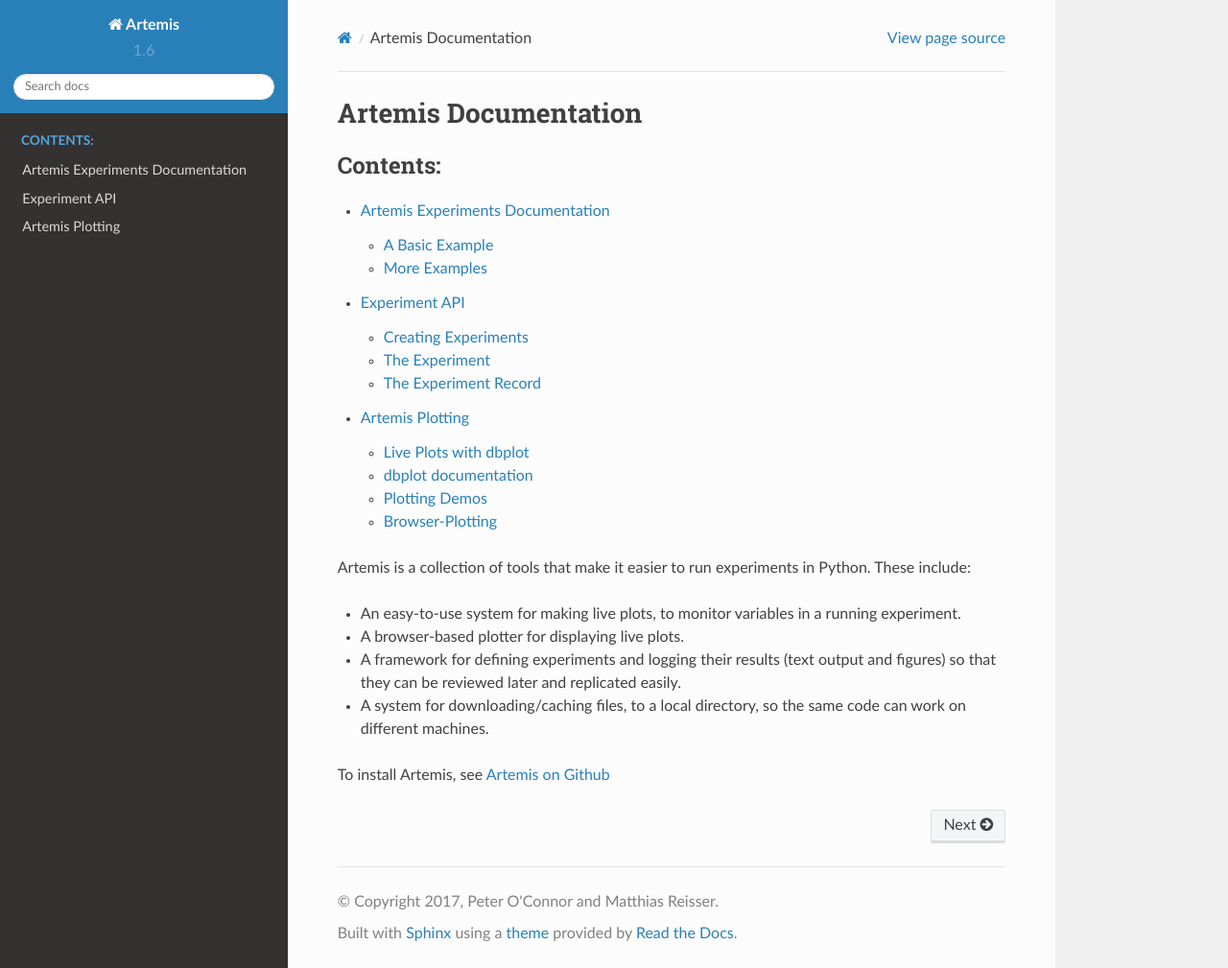
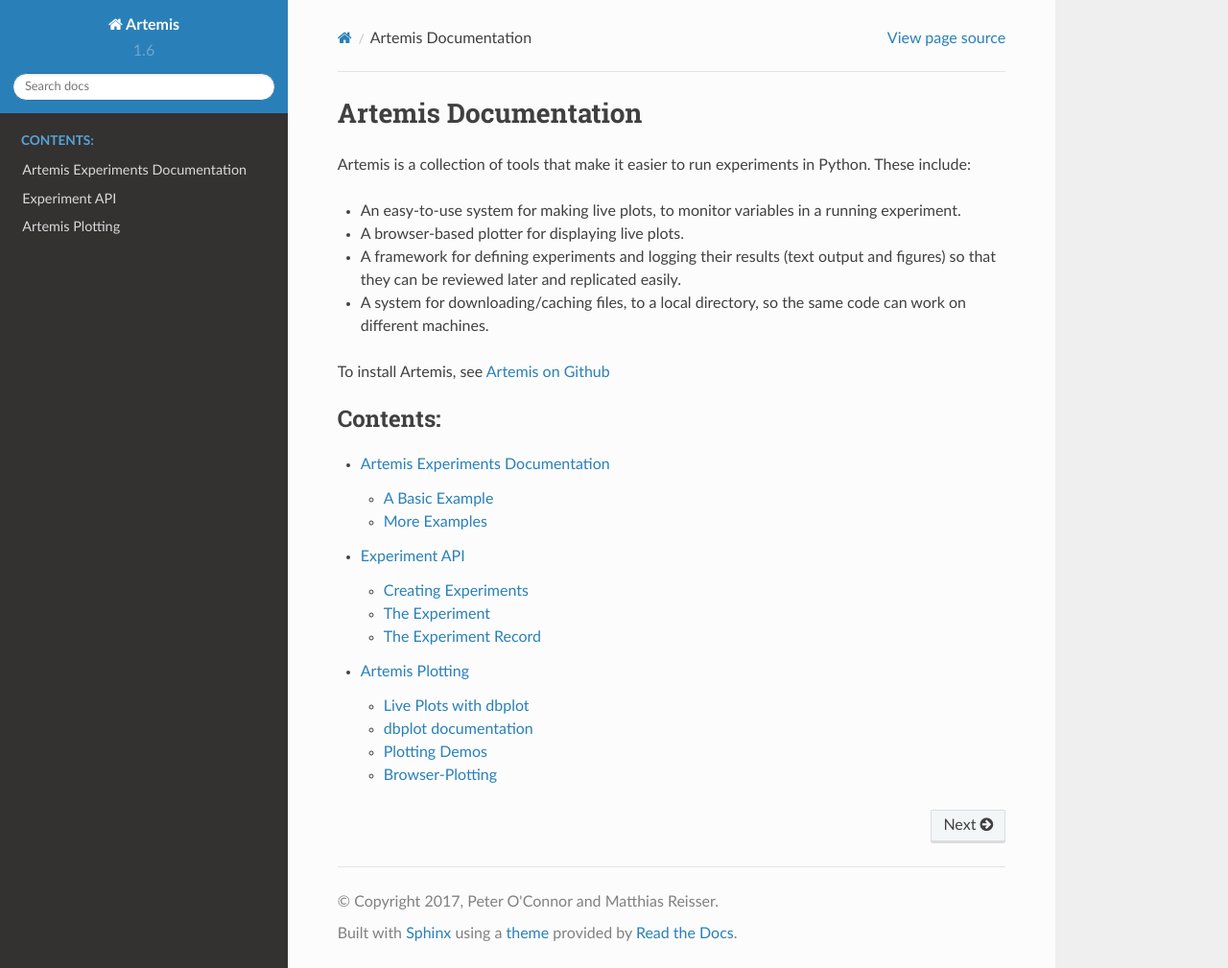
Before and after one commit to QUVA-Lab/artemis, a Sphinx documentation site: the page built from docs/source/index.rst, in a window 1280 px wide and 1009 px high. Shown: the whole window at 96% size. Built offline with Sphinx 7.4.7 and the Read the Docs theme 2.0.0, drawn with Linux system fonts in a browser that asks for light colours; part of the change alters nothing that is shown.

```diff
--- a/docs/source/index.rst
+++ b/docs/source/index.rst
@@ -1,15 +1,5 @@
 Artemis Documentation
 ===================================
-
-
-.. toctree::
-   :maxdepth: 2
-   :caption: Contents:
-
-   experiments
-   experiment-api
-   plotting
-
 
 Artemis is a collection of tools that make it easier to run experiments in Python. These include:
 
@@ -20,3 +10,12 @@ Artemis is a collection of tools that make it easier to run experiments in Pytho
 
 
 To install Artemis, see `Artemis on Github <https://github.com/QUVA-Lab/artemis/>`_
+
+
+.. toctree::
+   :maxdepth: 2
+   :caption: Contents:
+
+   experiments
+   experiment-api
+   plotting
```
